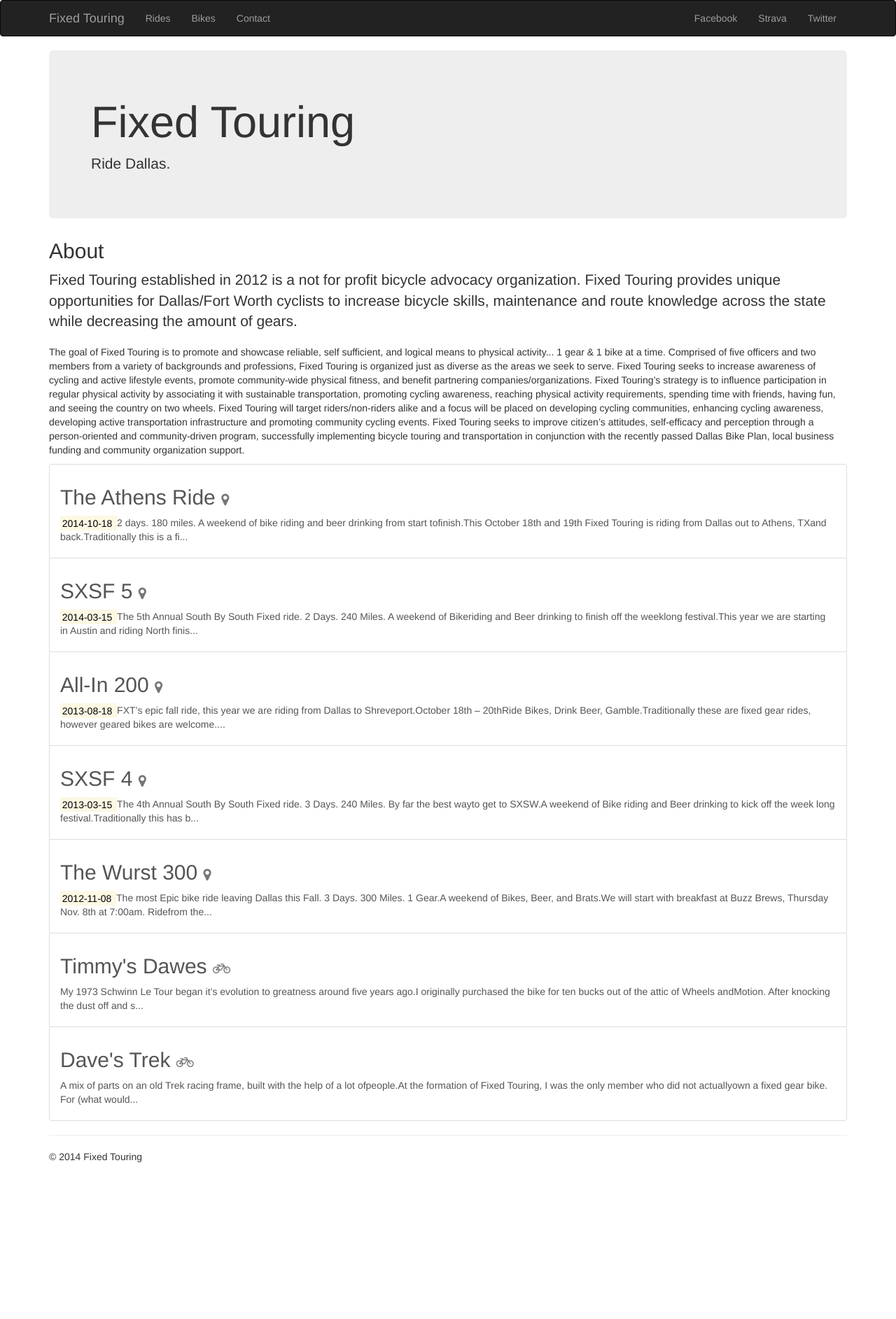
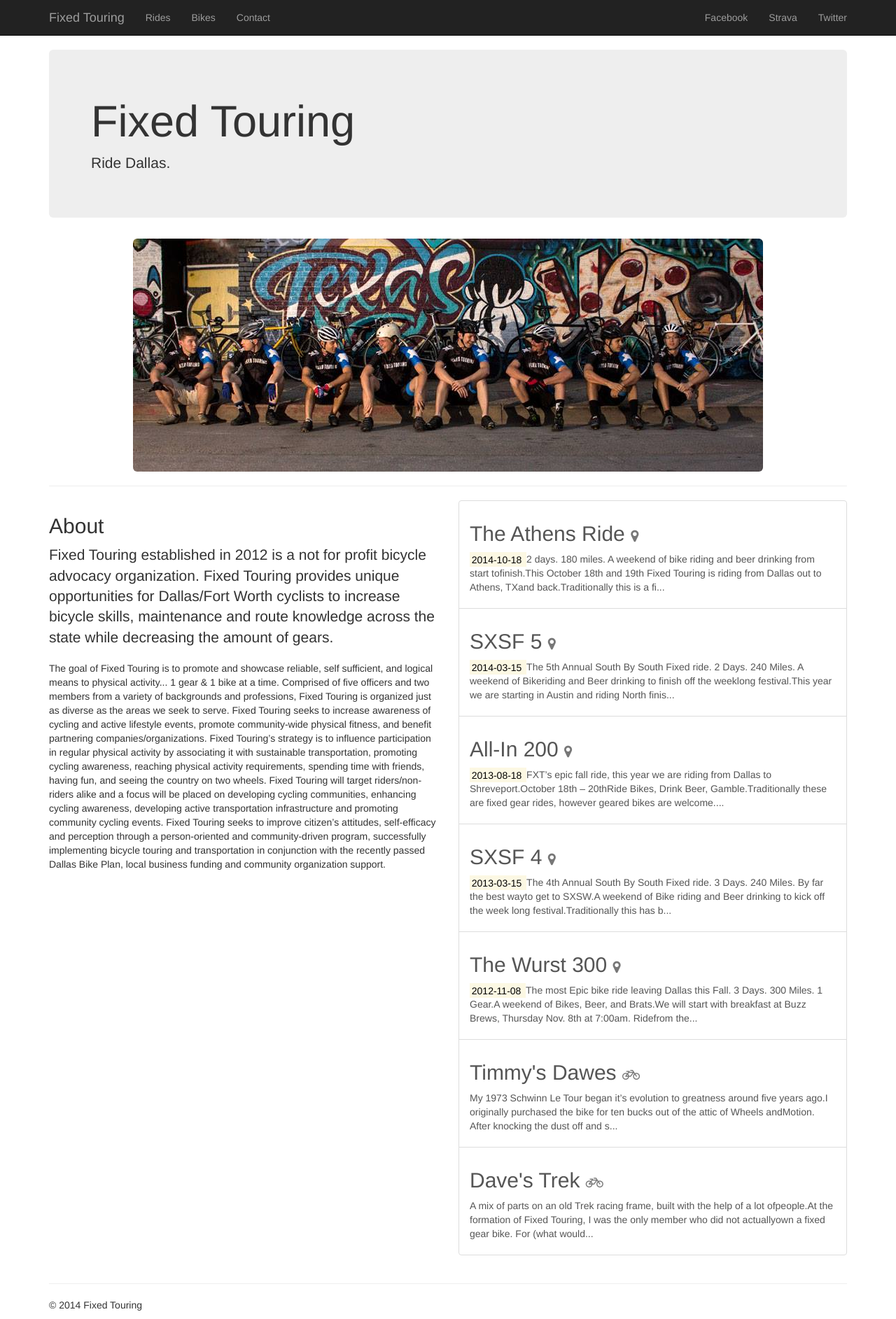
Before and after one commit to fixedtouring/fixedtouring.github.io, a Jekyll site: the page built from index.html, in a window 1280 px wide. Shown: the whole page at 70% size. Built offline with Jekyll 4.4.1, drawn with Linux system fonts in a browser that asks for light colours; nearby versions of some CDN libraries; before the commit the page ends 1673 px from its top, so only the background shows below that.

Commit message:
Reformat homepage and add group photo

```diff
--- a/_layouts/default.html
+++ b/_layouts/default.html
@@ -24,7 +24,7 @@
   </head>
 
   <body>
-    <nav class="navbar navbar-inverse" role="navigation">
+    <nav class="navbar navbar-inverse navbar-static-top" role="navigation">
       <div class="container">
         <div class="navbar-header">
           <button type="button" class="navbar-toggle" data-toggle="collapse" data-target="#navbar-collapse">
--- a/index.html
+++ b/index.html
@@ -8,6 +8,12 @@ layout: default
   <p>Ride Dallas.</p>
 </div>
 
+<img alt="" class="center-block img-responsive img-rounded" src="/static/images/fixed-touring.jpg">
+
+<hr>
+
+<div class="row">
+  <div class="col-md-6">
     <h2>About</h2>
 
     <p class="lead">
@@ -37,7 +43,9 @@ layout: default
       conjunction with the recently passed Dallas Bike Plan, local business funding
       and community organization support.
     </p>
+  </div>
 
+  <div class="col-md-6">
     <div class="list-group">
       {% for post in site.posts %}
         <a href="{{ post.url | escape }}" class="list-group-item">
@@ -65,3 +73,5 @@ layout: default
         </a>
       {% endfor %}
     </div>
+  </div>
+</div>
```
Also changed, not shown: static/images/fixed-touring.jpg (added). Lines whose indentation alone changed are shown as unchanged.
